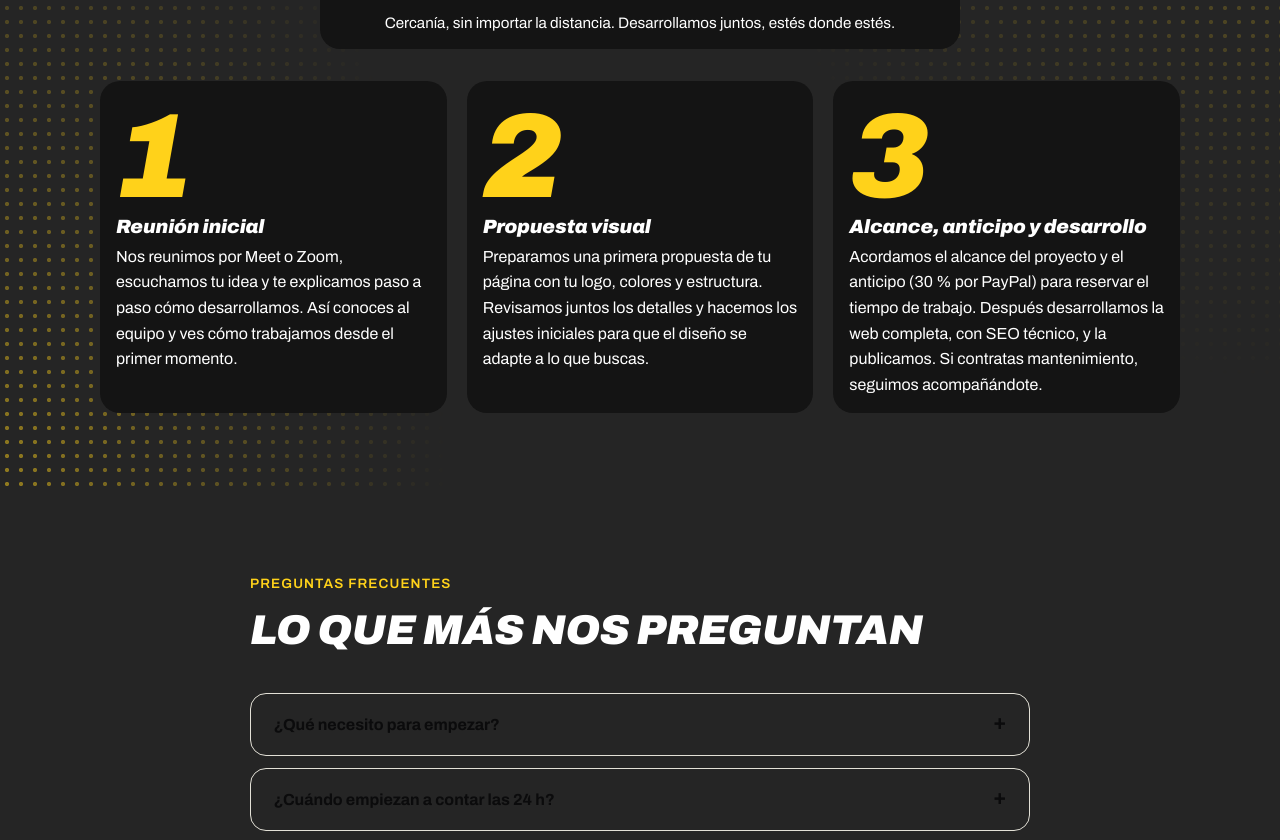
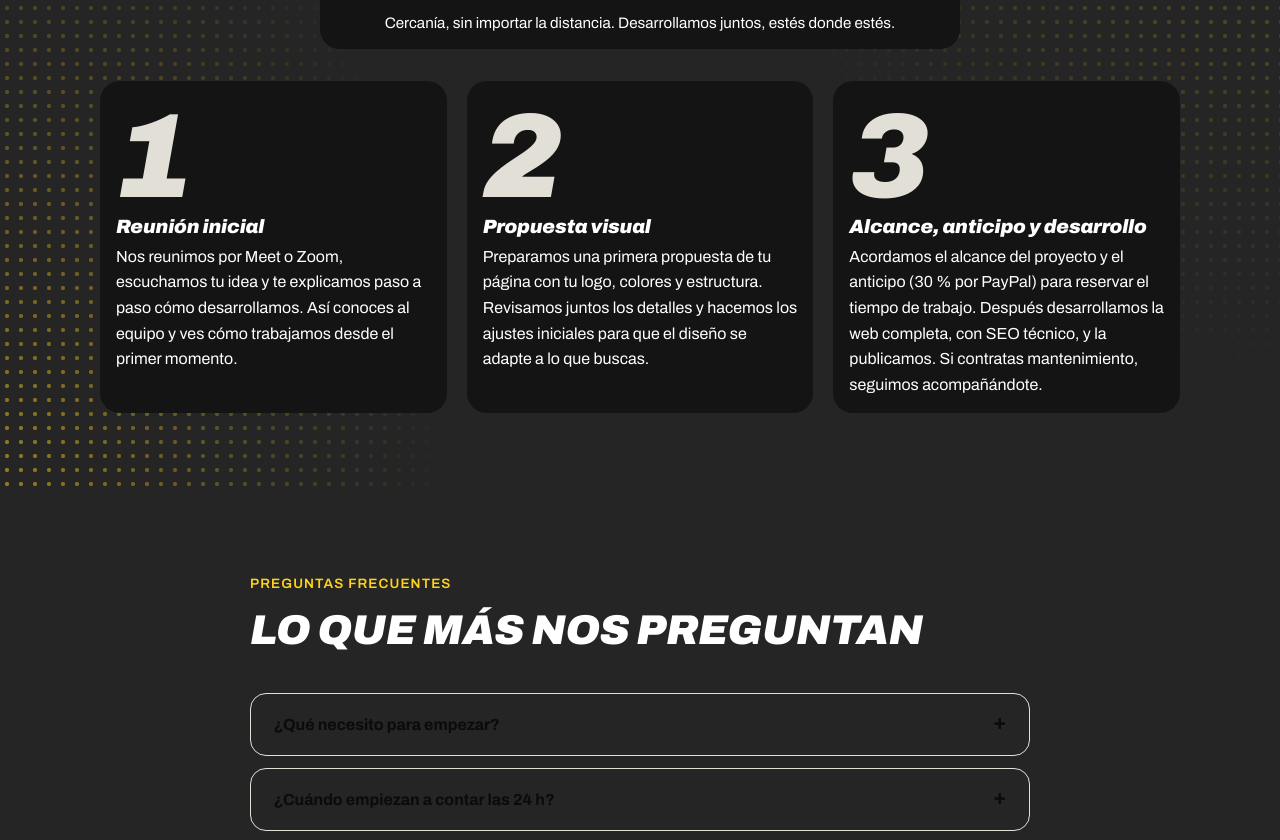
Before and after one commit to Tdansistod/portfolio, a website: page index.html in a window 1280 px wide. Shown: the part 2618-3458 px from the top of the page. Drawn offline with Linux system fonts and the light colour scheme.

Commit message:
small modifications

```diff
--- a/styles.css
+++ b/styles.css
@@ -734,7 +734,7 @@ h3 {
   font-weight: 900;
   font-size: 7.5rem;
   line-height: 1;
-  color: rgba(255, 210, 26, 1);
+  color: var(--line);
   pointer-events: none;
 }
 
```
